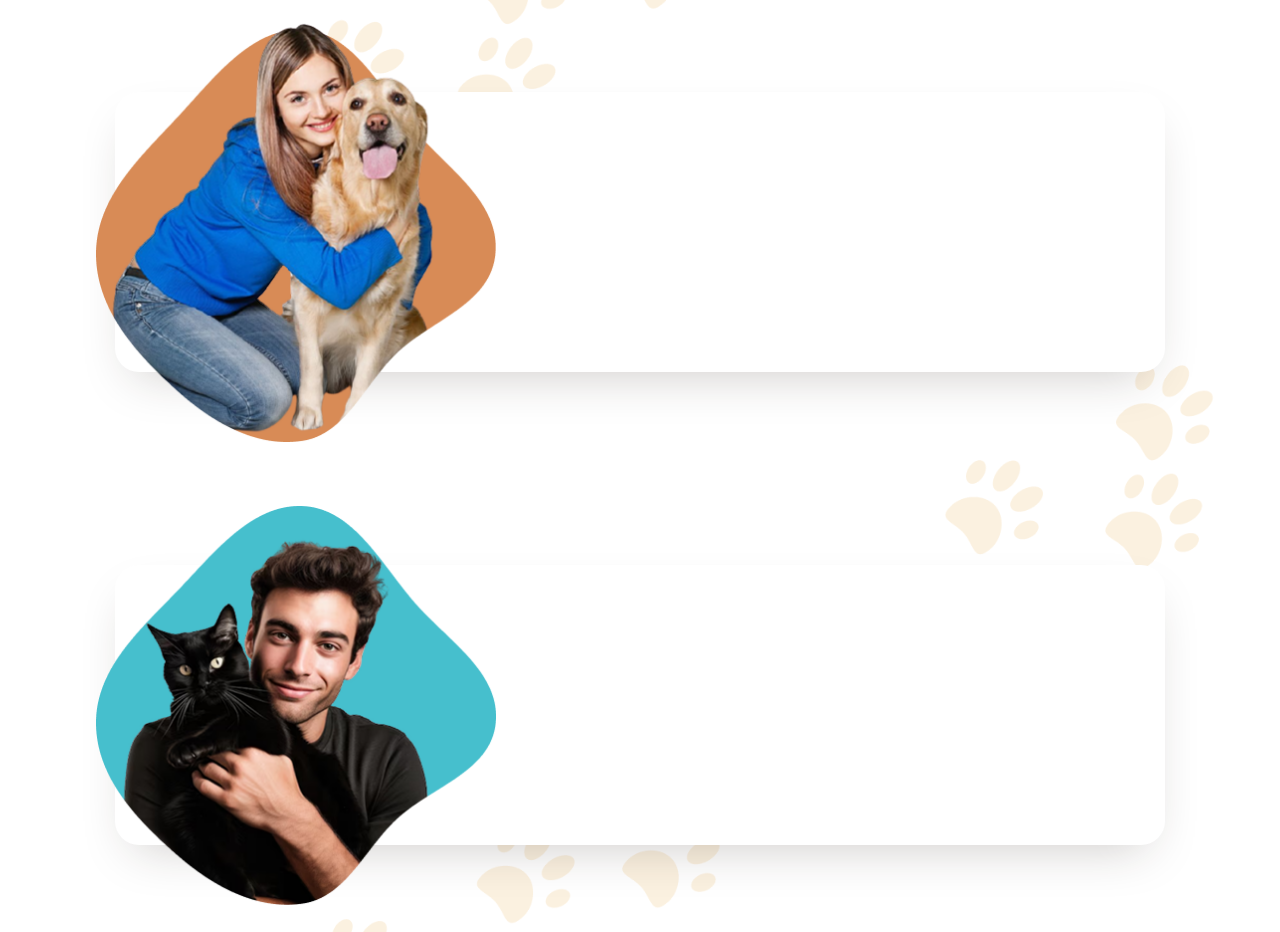
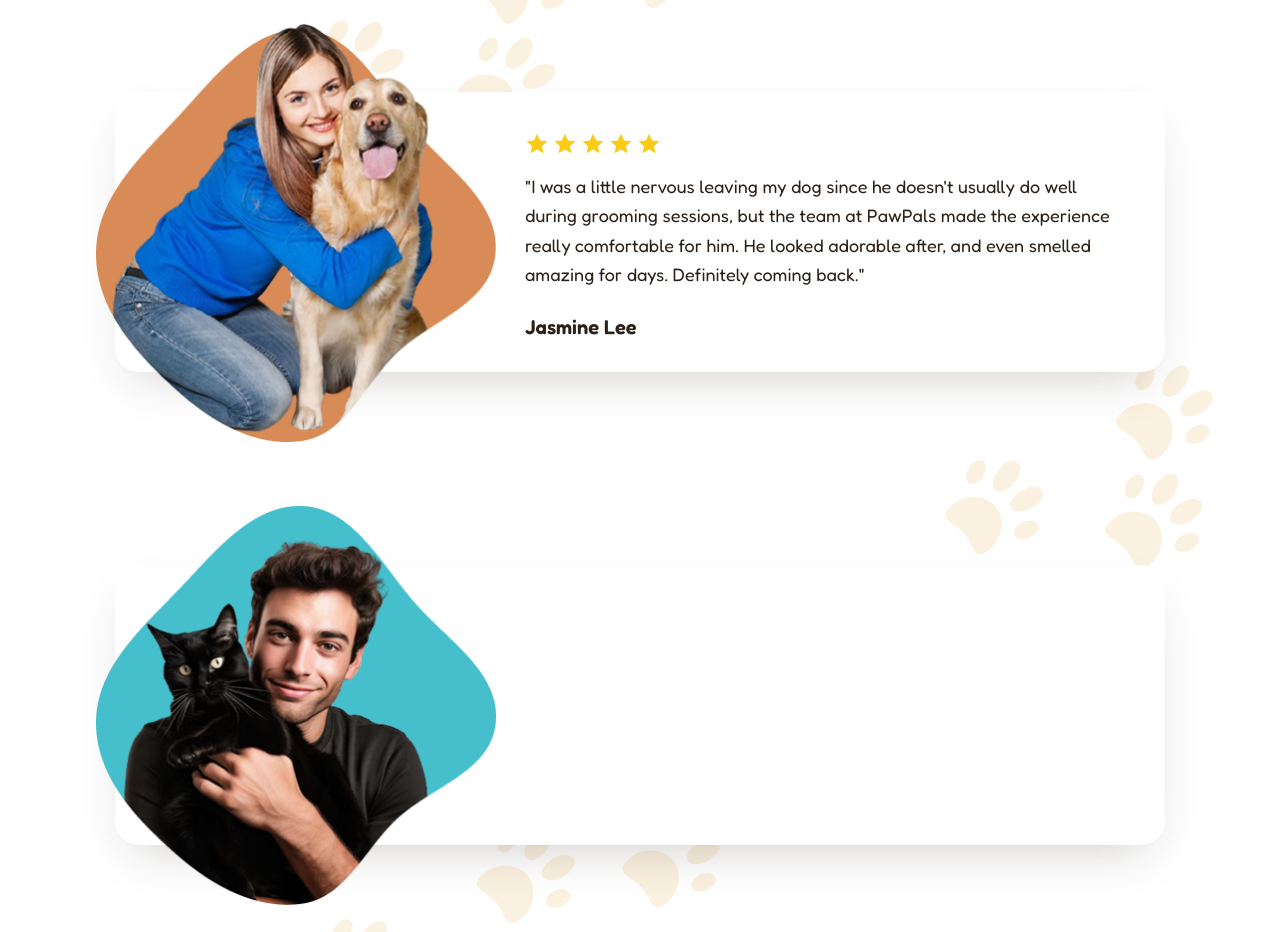
Before and after one commit to jandr003/PawPals, a Next.js app: page / in a window 1280 px wide. Shown: the part 2360-3292 px from the top of the page. Built offline with nearby package versions, Linux system fonts and the light colour scheme.

Commit message:
Update Hero and service pages

```diff
--- a/app/components/Hero.jsx
+++ b/app/components/Hero.jsx
@@ -168,6 +168,28 @@ export default function Hero() {
 
         <div className="relative mx-auto mt-32 max-w-6xl px-8">
             <div className="absolute left-1/2 top-1/2 z-0 h-[280px] w-full max-w-[1050px] -translate-x-1/2 -translate-y-1/2 rounded-3xl bg-white p-10 shadow-[0_20px_50px_-20px_rgba(43,33,24,0.25)]">
+                <div className="ml-auto max-w-[600px]">
+                    <div className="mb-4 flex gap-1">
+                        {Array.from({ length: 5 }).map((_, i) => (
+                            <svg
+                                key={i}
+                                viewBox="0 0 20 20"
+                                fill="#FACC15"
+                                className="h-6 w-6"
+                            >
+                                <path d="M10 1.5l2.6 5.6 6.1.6-4.6 4.1 1.3 6-5.4-3.2-5.4 3.2 1.3-6L1.3 7.7l6.1-.6z" />
+                            </svg>
+                        ))}
+                    </div>
+
+                    <p className="font-fredoka text-lg leading-relaxed text-[#2B2118]">
+                        "I was a little nervous leaving my dog since he doesn't usually do well during grooming sessions, but the team at PawPals made the experience really comfortable for him. He looked adorable after, and even smelled amazing for days. Definitely coming back."
+                    </p>
+
+                    <p className="mt-6 font-fredoka text-xl font-semibold text-[#2B2118]">
+                        Jasmine Lee
+                    </p>
+                </div>
             </div>
                 <img
                     src="/home/HOME-OWNER-1.png"
--- a/app/service/page.jsx
+++ b/app/service/page.jsx
@@ -11,7 +11,7 @@ const SERVICES = [
     icon: "/home/OUR-SERVICES2.png",
     title: "Pet Boarding & Daycare",
     description:
-      "Safe and comfortable care for pets during the day or overnight, with a cozy space to play, rest, and feel at home while you're away.",
+      "Safe and comfortable care for pets during the day or overnight, with a cozy space to play, rest, and feel at home while you're a`way.",
   },
   {
     icon: "/home/OUR-SERVICES3.png",
```
